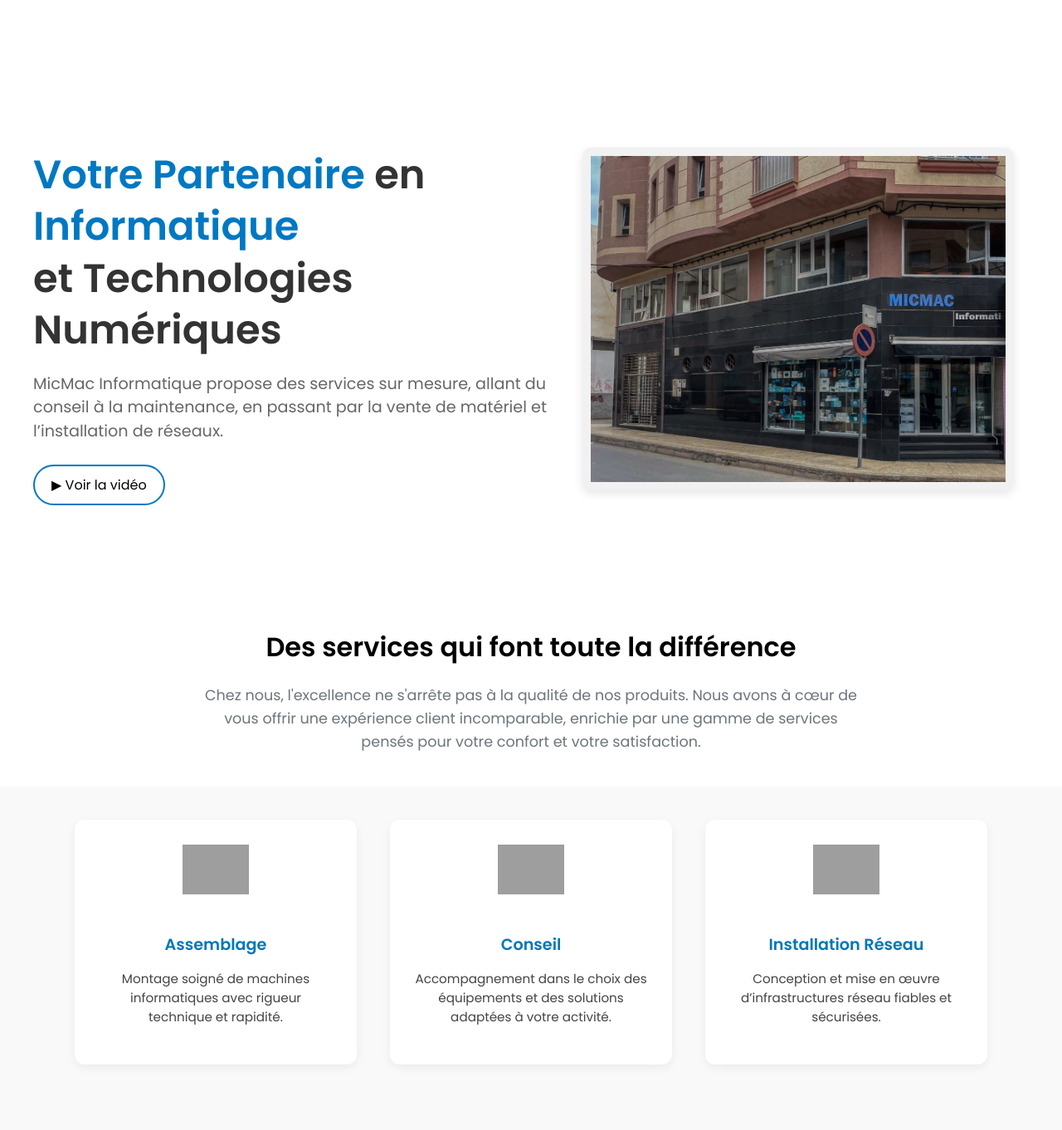
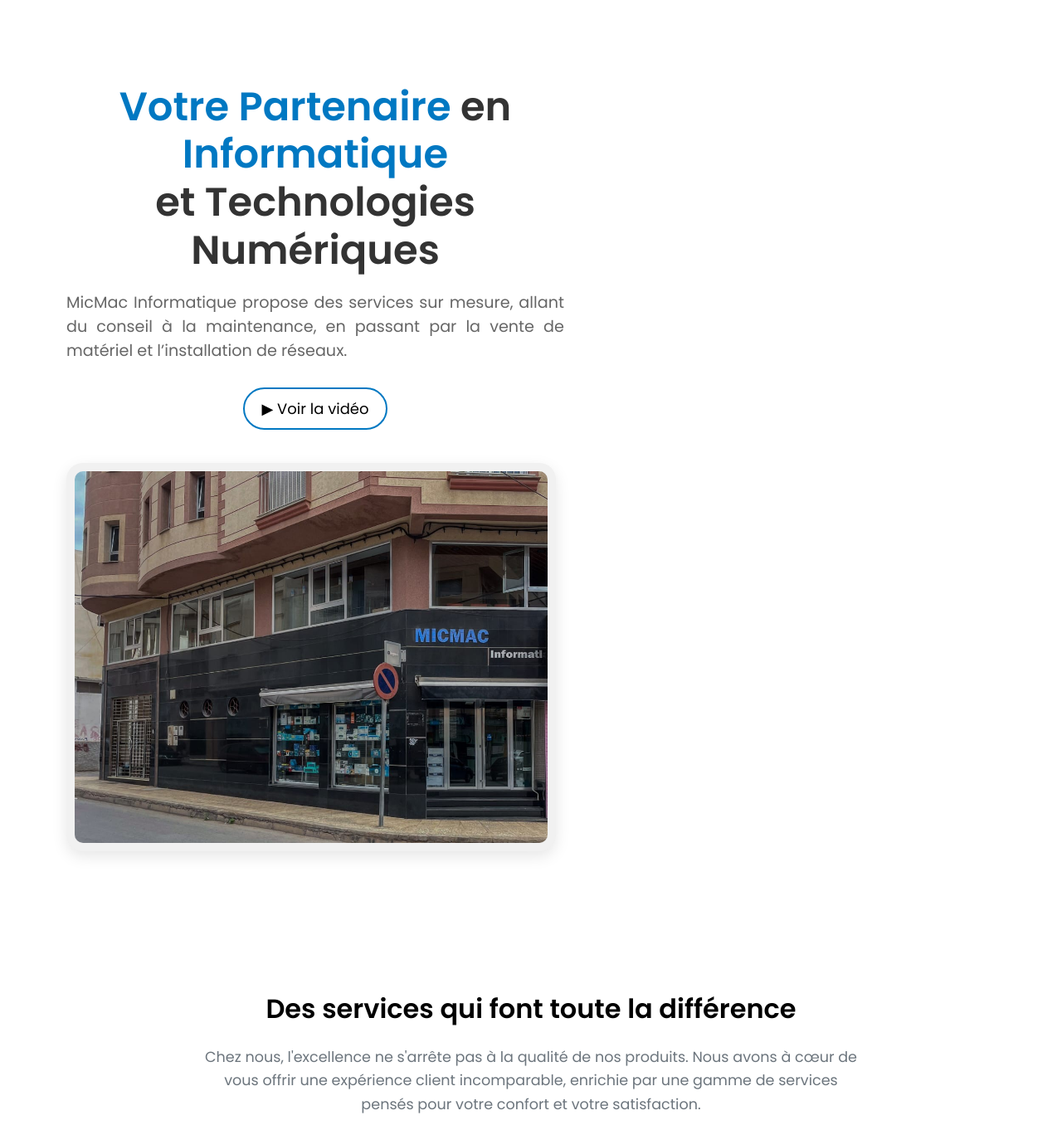
Before and after one commit to SONITO-WA/micmac, a PHP site: page / in a window 1280 px wide. Shown: the part 77-1439 px from the top of the page at 83% size. Run offline with PHP 8.4, Linux system fonts and the light colour scheme; some libraries are stand-ins or nearby versions; grey boxes are pictures that could not be loaded.

Commit message:
Update style.css

```diff
--- a/css/style.css
+++ b/css/style.css
@@ -830,100 +830,3 @@ body {
 .navbar-micmac .dropdown-menu li a:hover {
   background-color: #005a99;
 }
-/* Ajoutez ces règles à votre fichier style.css */
-
-.hero {
-  display: flex;
-  flex-direction: column; /* Empilement vertical sur mobile */
-  align-items: center;
-  padding: 20px;
-  background-color: #fff;
-  text-align: center;
-  margin-top: 80px; /* Espace pour la navbar fixe */
-}
-
-.hero-content {
-  max-width: 100%;
-  padding: 20px;
-  order: 2; /* Change l'ordre d'affichage sur mobile */
-}
-
-.hero-content h1 {
-  font-size: 2rem !important;
-  line-height: 1.3;
-  margin-bottom: 15px;
-}
-
-.highlight {
-  color: #0078c2;
-  display: inline; /* Empêche les sauts de ligne indésirables */
-}
-
-.subtitle {
-  font-size: 1rem;
-  color: #6c757d;
-  margin-bottom: 25px;
-  text-align: center !important; /* Centrer sur mobile */
-  line-height: 1.5;
-}
-
-.hero-images {
-  width: 100%;
-  order: 1; /* Change l'ordre d'affichage sur mobile */
-  margin-bottom: 20px;
-}
-
-.hero-img {
-  width: 100% !important;
-  max-width: 400px !important;
-  height: auto !important;
-  border-radius: 10px;
-  box-shadow: 0 4px 12px rgba(0, 0, 0, 0.1);
-}
-
-.btn-video {
-  font-size: 1rem;
-  padding: 10px 20px;
-  margin: 0 auto; /* Centrer le bouton */
-}
-
-/* Styles pour tablette */
-@media (min-width: 768px) {
-  .hero {
-    flex-direction: row;
-    justify-content: space-between;
-    text-align: left;
-    margin-top: 100px;
-  }
-
-  .hero-content {
-    max-width: 50%;
-    order: 1;
-    padding-right: 40px;
-  }
-
-  .hero-images {
-    width: 45%;
-    order: 2;
-  }
-
-  .hero-content h1 {
-    font-size: 2.5rem !important;
-  }
-
-  .subtitle {
-    text-align: left !important;
-    font-size: 1.1rem;
-  }
-}
-
-/* Styles pour desktop */
-@media (min-width: 1024px) {
-  .hero-content h1 {
-    font-size: 3rem !important;
-  }
-
-  .hero-img {
-    max-width: 500px !important;
-  }
-}
```
